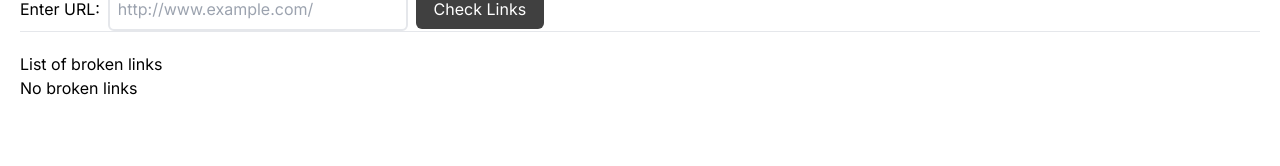
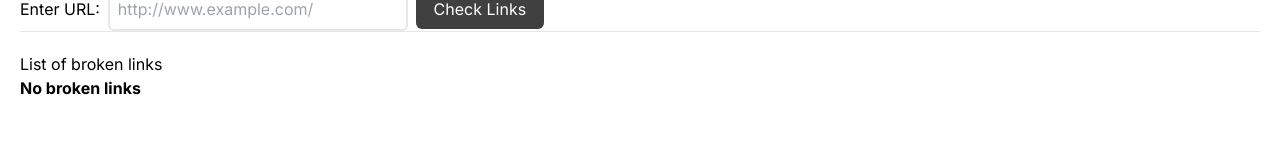
Before and after one commit to SacredDoggo/broken-link-checker, a Next.js app: page / in a window 1280 px wide. Shown: the part 125-291 px from the top of the page. Built offline with nearby package versions, Linux system fonts and the light colour scheme.

Commit message:
minor ui change

```diff
--- a/src/app/components/AllBrokenLinks.tsx
+++ b/src/app/components/AllBrokenLinks.tsx
@@ -7,7 +7,7 @@ const AllBrokenLinks: React.FC<InputProps> = ({ brokenLinks }) => {
         <div>
       <h2>List of broken links</h2>
       <ul>
-        {brokenLinks.length == 0 ? "No broken links" : ""}
+        <b>{brokenLinks.length == 0 ? "No broken links" : ""}</b>
         {brokenLinks.map((str, index) => (
           <li className="underline italic my-1" key={index}>{str}</li>
         ))}
```
